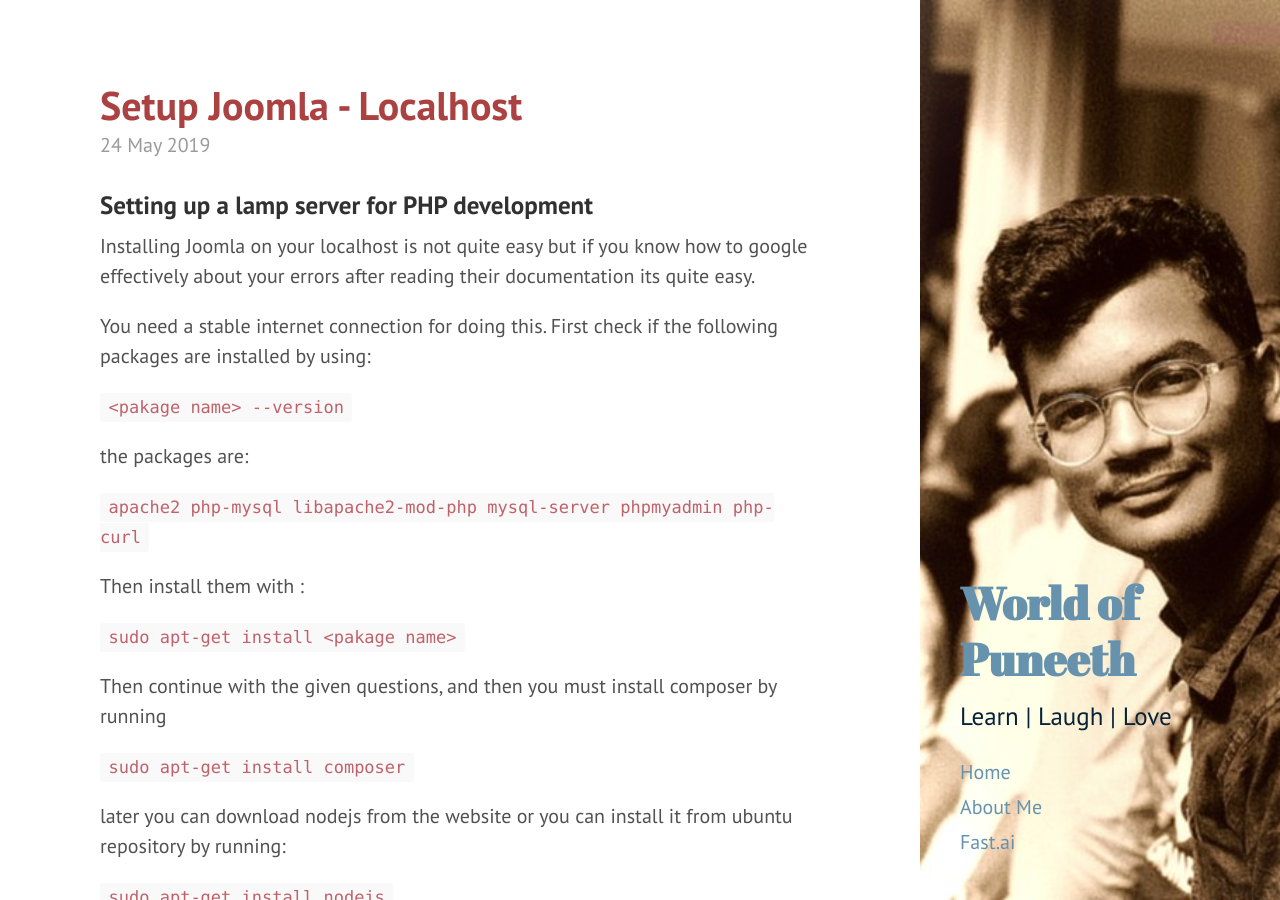
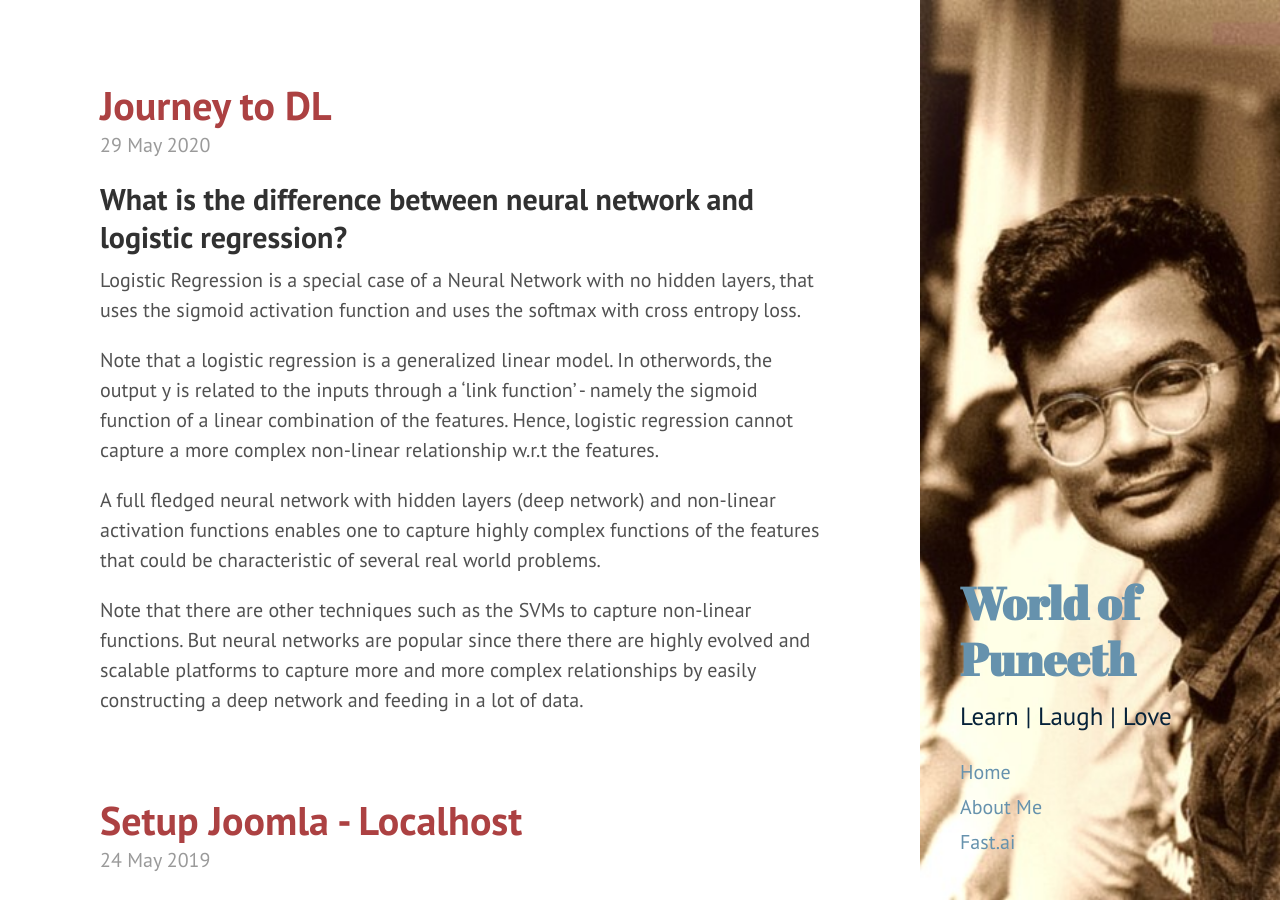
Before and after one commit to puneeth-chanda/puneeth-chanda.github.io, a Jekyll site: the page built from index.html, in a window 1280 px wide and 900 px high. Built offline with Jekyll 4.4.1, drawn with Linux system fonts in a browser that asks for light colours; Markdown is read by kramdown in place of the engine named in the settings; the list of posts is cut into pages by our own code.

Commit message:
add dl post

```diff
--- a/_includes/head.html
+++ b/_includes/head.html
@@ -15,9 +15,9 @@
   </title>
 
   <!-- CSS -->
-  <link rel="stylesheet" href="/{{ site.baseurl }}public/css/poole.css">
-  <link rel="stylesheet" href="/{{ site.baseurl }}public/css/syntax.css">
-  <link rel="stylesheet" href="/{{ site.baseurl }}public/css/hyde.css">
+  <link rel="stylesheet" href="{{ site.baseurl }}public/css/poole.css">
+  <link rel="stylesheet" href="{{ site.baseurl }}public/css/syntax.css">
+  <link rel="stylesheet" href="{{ site.baseurl }}public/css/hyde.css">
   <link rel="stylesheet" href="http://fonts.googleapis.com/css?family=PT+Sans:400,400italic,700|Abril+Fatface">
 
   <!-- Icons -->
--- /dev/null
+++ b/_posts/2020-05-29-Journey to DL.md
@@ -0,0 +1,14 @@
+---
+layout: post
+title: Journey to DL
+---
+
+## What is the difference between neural network and logistic regression?
+
+Logistic Regression is a special case of a Neural Network with no hidden layers, that uses the sigmoid activation function and uses the softmax with cross entropy loss.
+
+Note that a logistic regression is a generalized linear model. In otherwords, the output y is related to the inputs through a ‘link function’ - namely the sigmoid function of a linear combination of the features. Hence, logistic regression cannot capture a more complex non-linear relationship w.r.t the features.
+
+A full fledged neural network with hidden layers (deep network) and non-linear activation functions enables one to capture highly complex functions of the features that could be characteristic of several real world problems.
+
+Note that there are other techniques such as the SVMs to capture non-linear functions. But neural networks are popular since there there are highly evolved and scalable platforms to capture more and more complex relationships by easily constructing a deep network and feeding in a lot of data.
```
Also changed, not shown: _posts/exttra.md (added, +134 -0 lines).
